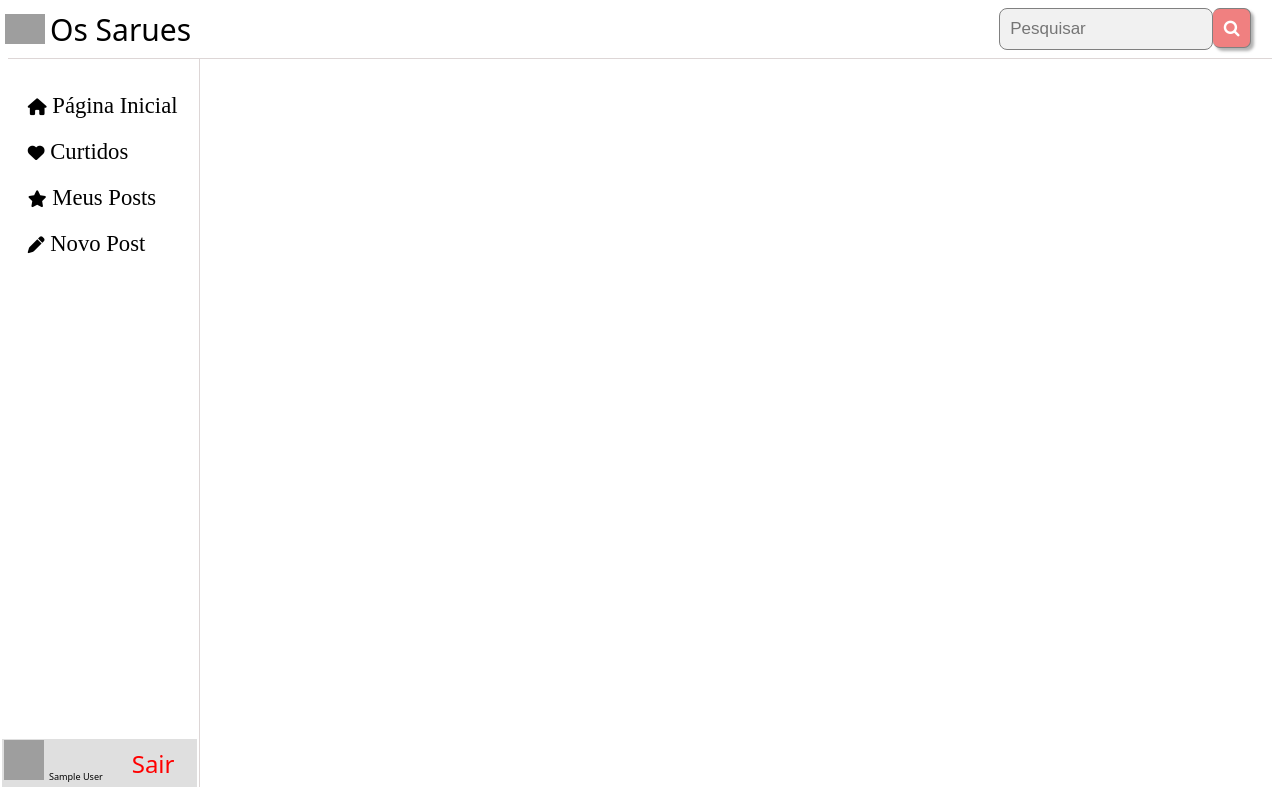
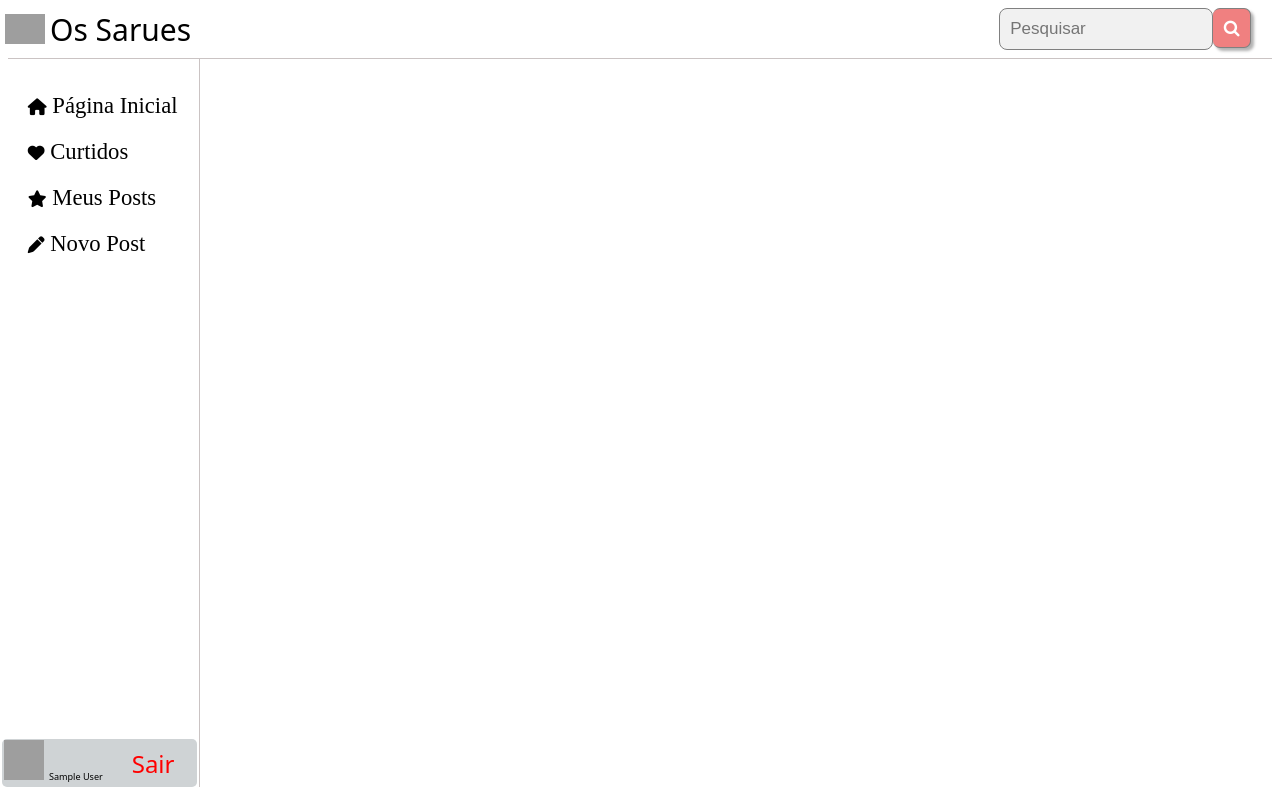
Before and after one commit to GustavoTsu/blog, a PHP site: page /principal/inicio.php in a window 1280 px wide. Run offline with PHP 8.4, Linux system fonts and the light colour scheme; the visitor is signed in with stand-in values (Sample User, id 1); data that the repository does not hold is empty; some web fonts are replaced; grey boxes are pictures that could not be loaded.

Commit message:
Final de verdade

```diff
--- a/css/login.css
+++ b/css/login.css
@@ -40,7 +40,9 @@ h1 {
 /* #8295c2 */
 
 body {
-    background-color: white;
+    background-color:#ffffff;
+
+
 
 }
 
--- a/css/post.css
+++ b/css/post.css
@@ -2,13 +2,14 @@ body {
     margin: 20px;
     display: flex;
     justify-content: center;
+    background-color: #9ec3e8;
   }
 
   .caxona {
     background: white;
     border: 1px solid #ddd;
     border-radius: 8px;
-    width: 60vw;
+    width: 50vw;
     padding: 20px;
     box-sizing: border-box;
     display: flex;
@@ -38,8 +39,7 @@ body {
     margin: 0 auto;
     max-width: 100%;
     border-radius: 6px;
-
-    height: 35vw;
+    width: 500px;
   }
 
 
--- a/css/principal.css
+++ b/css/principal.css
@@ -20,14 +20,14 @@ width: 15vw;
 height: 91vh;
 border-right: 1px;
 border-right-style: solid;
-border-color: #ddd6d6;
+border-color: rgb(202, 195, 195);
 font-size: 150%;
 padding: 0 2px;
 
 
 }
 li:hover {
-background-color: #f0f0f0;
+background-color: #cfd3d5;
 
 }
 #principal {
@@ -64,7 +64,7 @@ li>span>span{
 header {
     border-bottom: 1px;
     border-bottom-style: solid;
-    border-color: #ddd6d6;
+    border-color: rgb(202, 195, 195);
     padding-bottom: 8px;
     margin-left: 8px;
     align-items: center;
@@ -79,13 +79,14 @@ header {
     display: flex;
     justify-content: space-between;
     width: 100%;
-    background-color: #dfdfdf;
+    background-color: #cfd3d5;
     position: sticky;
     bottom: 0;
     height: 6vh;
     align-items: center;
     align-content: center;
     justify-items: center;
+    border-radius: 5px;
 }
 
 #logout {
@@ -100,4 +101,5 @@ header {
 .sair img {
     width: min(30px, 5vw);
     height: min(30px, 5vw);
+
 }
--- a/principal/novo_post.php
+++ b/principal/novo_post.php
@@ -30,7 +30,6 @@
 
 
   }
-    }
 
     h2 {
       color: black;
```
Also changed, not shown: banco_1/banco.png, imagens/685e7724d6e32_meme-faces-funny-pictures-7xvkefh4z0cz2nb5.jpg (added), imagens/685e809ed12e6.jpg (added), 1 other file.
